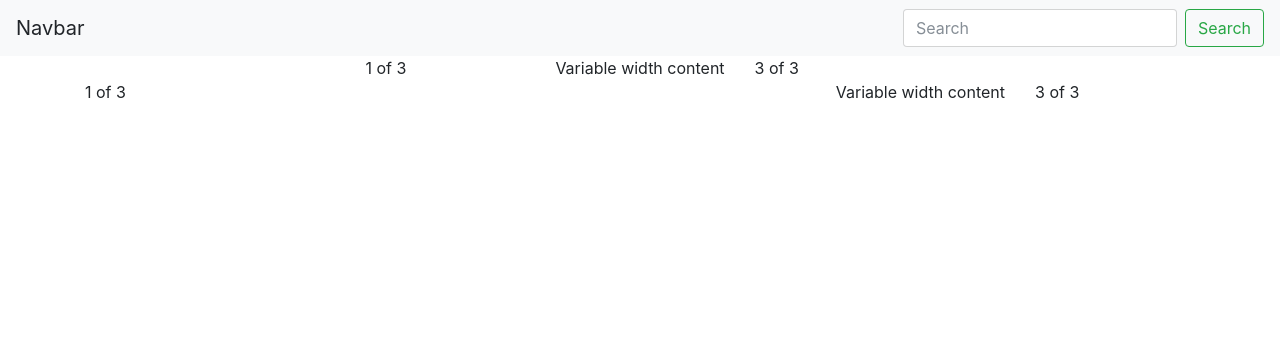
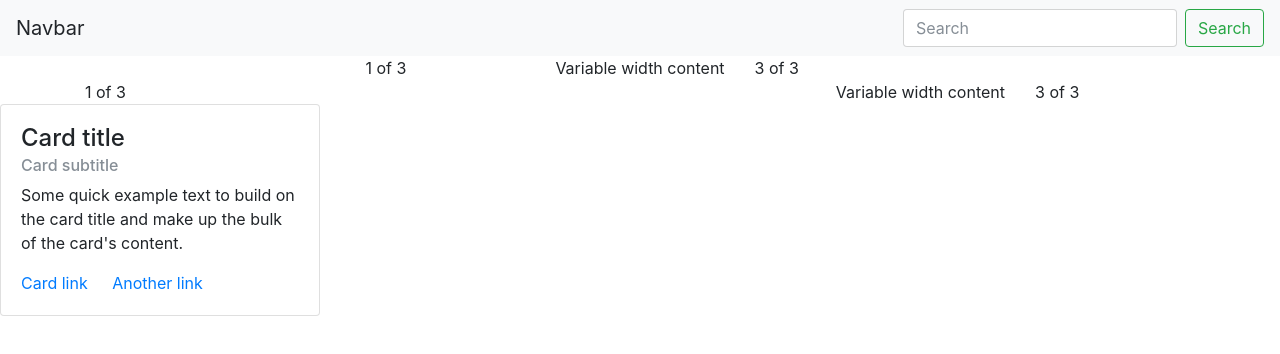
Before and after one commit to Osbaldo/ProyectoFime70, a plain HTML site: page index.html in a window 1280 px wide. Drawn offline with nearby package versions, Linux system fonts and the light colour scheme.

Commit message:
se nos vino el aire

```diff
--- a/index.html
+++ b/index.html
@@ -52,6 +52,15 @@
               </div>
             </div>
           </div>
+          <div class="card" style="width: 20rem; background-image: url("img/oso.png");">
+                <div class="card-body">
+                  <h4 class="card-title">Card title</h4>
+                  <h6 class="card-subtitle mb-2 text-muted">Card subtitle</h6>
+                  <p class="card-text">Some quick example text to build on the card title and make up the bulk of the card's content.</p>
+                  <a href="#" class="card-link">Card link</a>
+                  <a href="#" class="card-link">Another link</a>
+                </div>
+              </div>
 
     <!-- Codigo de la card
                   <div class="card" style="width: 20rem;">
```
